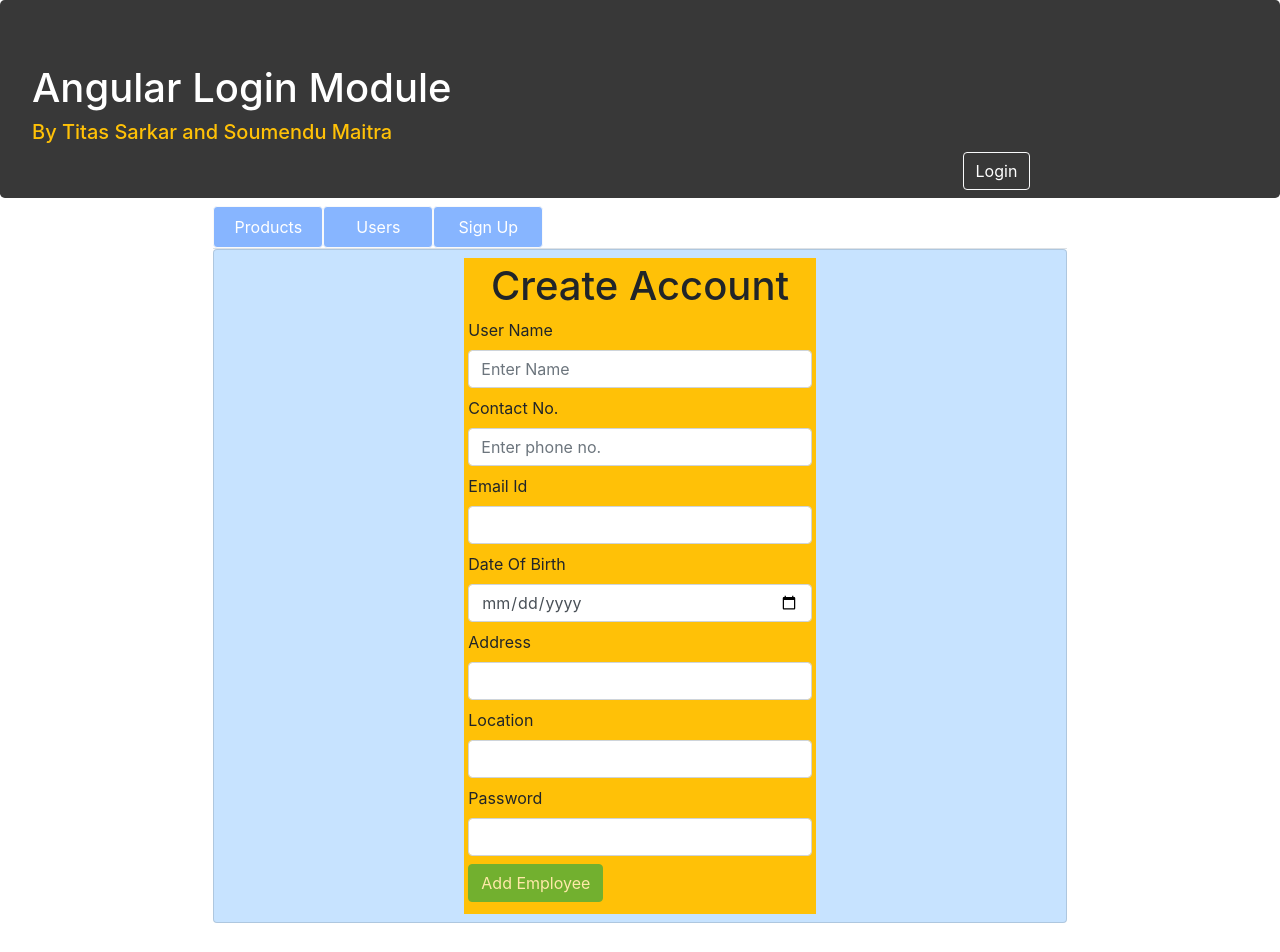
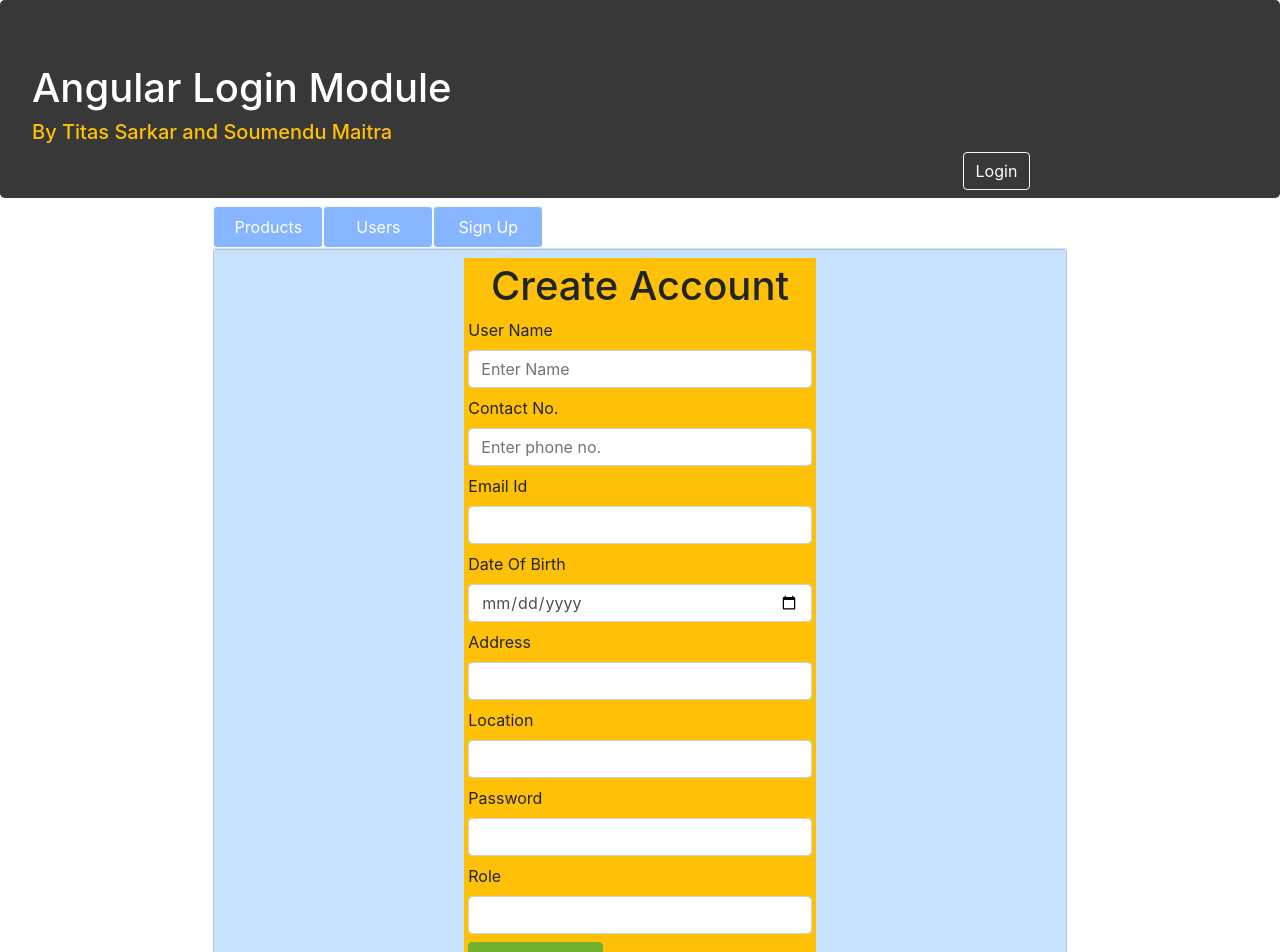
Before and after one commit to titas1803/LoginFrontend, an Angular app: page /createaccount in a window 1280 px wide. Shown: the top 952 px of the page. Before the commit the page ends 923 px from the top, so only its background shows below. Built offline with nearby package versions, Linux system fonts and the light colour scheme.

Commit message:
Create Account Done

```diff
--- a/src/app/create-account/create-account.component.html
+++ b/src/app/create-account/create-account.component.html
@@ -16,7 +16,7 @@
       <div class="alert alert-danger" *ngIf="contact.invalid && contact.touched">contact no. is required</div>
 
       <div class="mb-2">Email Id</div>
-      <div class="mb-2"><input type="text" name="txtemail" class="form-control" [(ngModel)]="userDto.emailId" required pattern=email #email="ngModel"/></div>
+      <div class="mb-2"><input type="email" name="txtemail" class="form-control" [(ngModel)]="userDto.emailId" required #email="ngModel"/></div>
       <div class="alert alert-danger" *ngIf="email.invalid && email.touched">Enter Correct mail Id</div>
       <div>
           <div class="mb-2">Date Of Birth</div>
@@ -29,18 +29,23 @@
       </div>
       <div>
         <div class="mb-2">Address</div>
-        <div class="mb-2"><input type="text" name="txtadrs" class="form-control" [(ngModel)]="userDto.userAddress" required #address="ngModel"/></div>
+        <div class="mb-2"><input type="text" name="txtadrs" aria-multiline="true"  class="form-control" [(ngModel)]="userDto.userAddress" required #address="ngModel"/></div>
         <div class="alert alert-danger" *ngIf="address.invalid && address.touched">Address cant be empty</div>
       </div>
       <div>
         <div class="mb-2">Location</div>
-        <div class="mb-2"><input type="text" aria-multiline="true" name="txtadrs" class="form-control" [(ngModel)]="userDto.location" required #location="ngModel"/></div>
+        <div class="mb-2"><input type="text" name="txtloc" class="form-control" [(ngModel)]="userDto.location" required #location="ngModel"/></div>
         <div class="alert alert-danger" *ngIf="location.invalid && location.touched">Location cant be empty</div>
       </div>
       <div>
         <div class="mb-2">Password</div>
         <div class="mb-2"><input type="password" name="txtpass" class="form-control" [(ngModel)]="userDto.password" required #pass="ngModel"></div>
         <div class="alert alert-danger" *ngIf="pass.invalid && pass.touched">Password cant be empty</div>
+      </div>
+      <div>
+        <div class="mb-2">Role</div>
+        <div class="mb-2"><input type="text" name="txtrole" class="form-control" [(ngModel)]="userDto.role" required #role="ngModel"/></div>
+        <div class="alert alert-danger" *ngIf="role.invalid && role.touched">role cant be empty</div>
       </div>
       <!-- <div>
         <div class="mb-2">Confirm Password</div>
--- a/src/app/create-account/create-account.component.ts
+++ b/src/app/create-account/create-account.component.ts
@@ -22,11 +22,28 @@
   }
 
   create():void{
+    console.log("create");
     this.userDto.password=this.userService.encryptString(this.userDto.password);
+    this.userDto.contactNo=this.userDto.contactNo.toString();
+    console.log(this.userDto);
     this.userService.createAccount(this.userDto).subscribe(
-      data=>{this.msg=data;this.msgflag=true},
-      error=>{this.msg=error; this.msgflag=false}
-    );
+      data=>
+      {
+        console.log(data);
+        this.msg=data.msg;
+        this.msgflag=true;
+      },
+      error=>{
+        console.log(error);
+        this.msgflag=false;
+        if(error.error.msg==null){
+          this.msg=error.error.messages[0];
+        }
+        else{
+          this.msg=error.error.msg;
+        }
+      });
+      this.form.reset();
   }
 
 }
--- a/src/app/user.service.ts
+++ b/src/app/user.service.ts
@@ -12,7 +12,8 @@
   constructor(public http:HttpClient) { }
 
   createAccount(userdto:UserDto):Observable<any>{
-    return this.http.post("http://localhost:8082/loginmodule/createuser", userdto);
+    console.log("in create");
+    return this.http.post<UserDto>("http://localhost:8082/loginmodule/createuser", userdto);
   }
 
   encryptString(pwd:string):string{
```
Also changed, not shown: src/app/storage.service.ts (line endings or trailing spaces).
